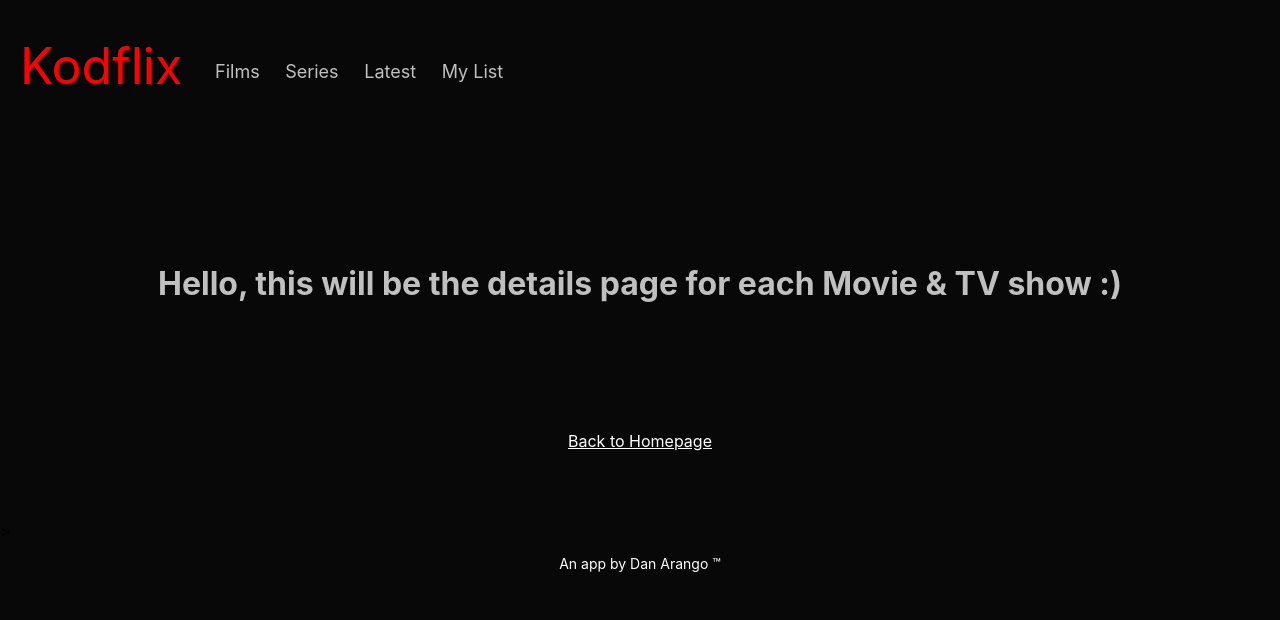
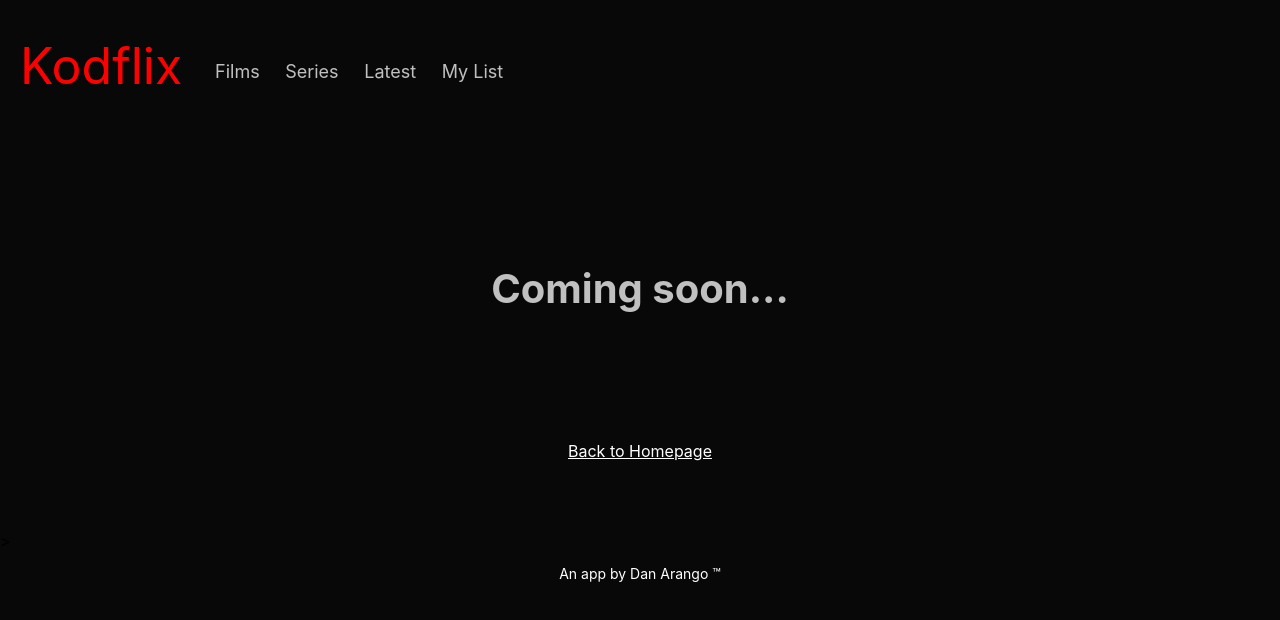
Before and after one commit to Darango84/kodflix, a React (Create React App) app: page /AmericanPsycho in a window 1280 px wide. Shown: the top 620 px of the page. Built offline with nearby package versions, Linux system fonts and the light colour scheme.

Commit message:
pull request for QA (#1)
Co-authored-by: Daniel Arango <danielarango@android-8b647736b128d38b.localdomain>

```diff
--- a/src/App.js
+++ b/src/App.js
@@ -1,7 +1,7 @@
 import React from 'react';
 import './App.css';
 import Gallery from './Gallery/Gallery';
-import FilmDetails from './Gallery/FilmDetails/FilmDetails';
+import FilmDetailsMessage from './Gallery/FilmDetails/FilmDetails';
 import Menu from './Menu/Menu'
 import {
   BrowserRouter,
@@ -16,7 +16,7 @@ function App() {
 
           <Menu />
           <Route path="/" exact component={Gallery} />
-          <Route path="/:details" exact component={FilmDetails} />
+          <Route path="/:details" exact component={FilmDetailsMessage} />
 
         <br/>>
       <div>
--- a/src/Gallery/FilmDetails/FilmDetails.css
+++ b/src/Gallery/FilmDetails/FilmDetails.css
@@ -1,5 +1,6 @@
-h1 {
+.detailsTitle {
     color: silver;
+    font-size: 40px;
     text-align: center;
     margin: 10%;
 }
--- a/src/Gallery/FilmDetails/FilmDetails.js
+++ b/src/Gallery/FilmDetails/FilmDetails.js
@@ -2,9 +2,29 @@ import React from 'react';
 import './FilmDetails.css';
 import { Link } from 'react-router-dom';
 
-export default function FilmDetails() {
-    return <div>
-        <h1>Hello, this will be the details page for each Movie & TV show :)</h1>
-        <Link to='./' className="link">Back to Homepage</Link>
-        </div>;
+
+export default class FilmDetailsMessage extends React.Component {
+   constructor() {
+      super();
+      this.state = {
+         message: "Details page for each Film and Series..."
+      };
+    }
+
+      componentDidMount() {
+          setTimeout(() => {
+              this.setState({message: "Coming soon..."
+          });
+        }, 1000);
+      }
+
+
+   render() {
+      return (
+         <div>
+            <h3 className="detailsTitle">{this.state.message}</h3>
+            <Link to='./' className="link">Back to Homepage</Link>
+         </div>
+      );
+   }
 }
--- a/src/Gallery/Gallery.js
+++ b/src/Gallery/Gallery.js
@@ -4,7 +4,7 @@ import Film from './Film/Film';
 import  getFilmData from './GalleryData/GalleryData';
 
 
-export default function Gallery() {
+export default function gallery() {
   return (
     <div className="filmContainer">
         {
```
Also changed, not shown: src/Gallery/GalleryData/GalleryData.js (+24 -24 lines).
